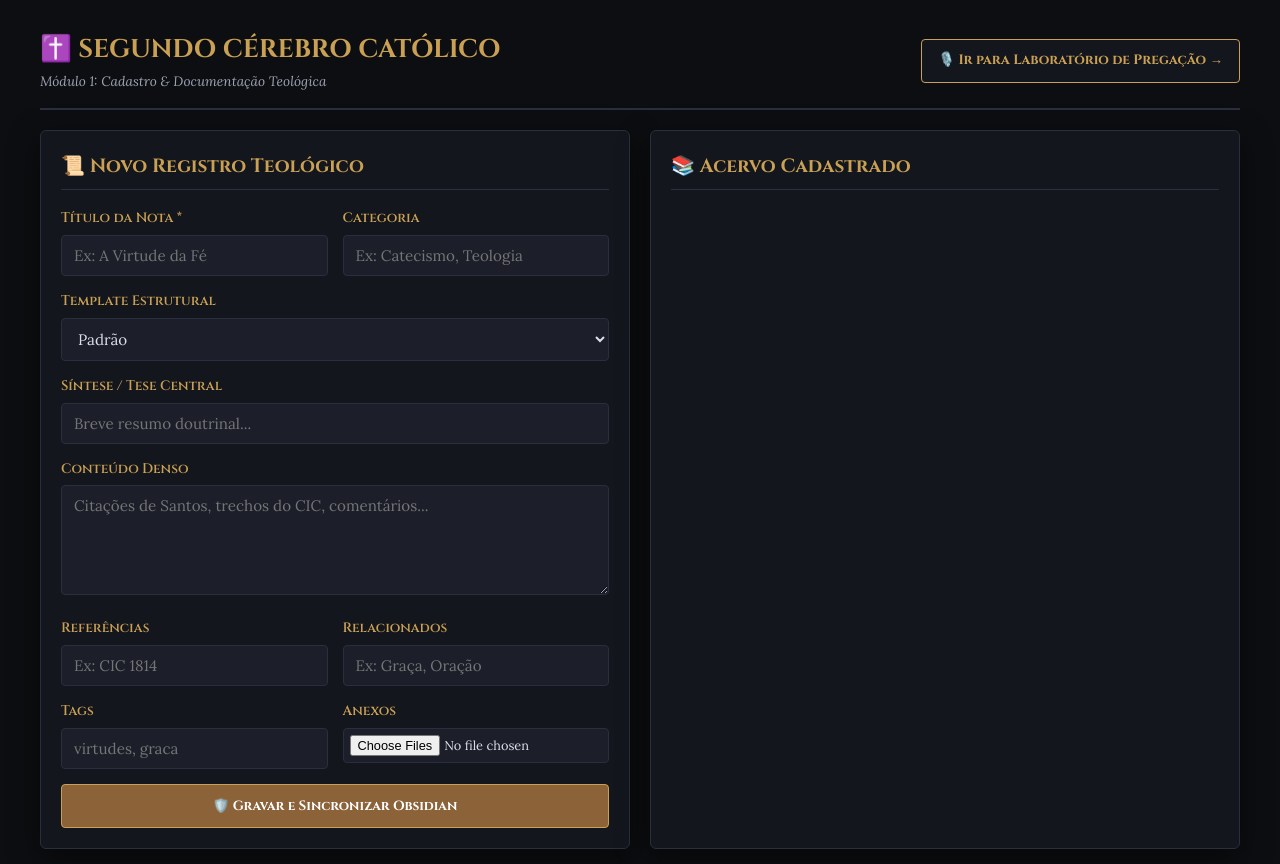
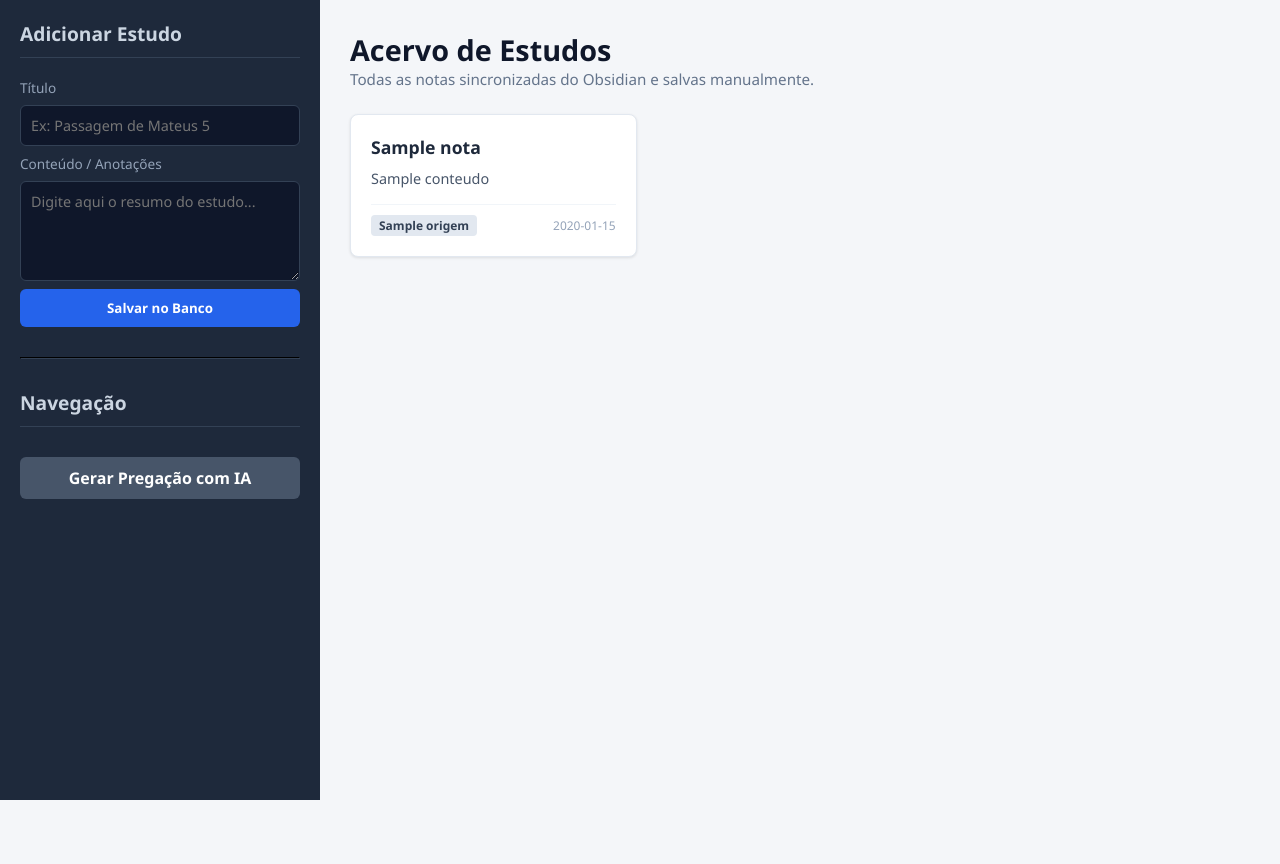
Before and after one commit to thales-biondi12/Cerebro_Catolico, a Flask app: template templates/index.html in a window 1280 px wide. After the commit the page ends 800 px from the top, so only its background shows below. Run offline with Flask 3, Linux system fonts and the light colour scheme; the template is opened without the code that fills it: most values are stand-ins (such as "Sample title", 1, 10 or a date in 2020); a database or web service that is not in the repository returns one stand-in record (values such as "Sample title"); data that the repository does not hold is empty.

Commit message:
Atualiza index.html para exibir acervo do MongoDB

```diff
--- a/app.py
+++ b/app.py
@@ -86,10 +86,14 @@ def criar_nota_com_template(estudo, nome_template, arquivos_anexados):
         f.write(conteudo_final)
 
 
-@app.route("/")
+@app.route('/')
 def index():
-    # Página 1: Cadastro e Acervo de Estudos
-    return render_template("index.html")
+    # Busca todas as notas cadastradas no MongoDB Atlas
+    # Altere 'estudos' para o nome exato da sua coleção, se for diferente
+    notas = list(db.estudos.find().sort("data_criacao", -1))
+
+    # Envia a lista de 'notas' para a página index.html
+    return render_template('index.html', notas=notas)
 
 
 @app.route("/pregacao")
--- a/templates/index.html
+++ b/templates/index.html
@@ -3,291 +3,228 @@
 <head>
     <meta charset="UTF-8">
     <meta name="viewport" content="width=device-width, initial-scale=1.0">
-    <title>Segundo Cérebro Católico — Cadastros & Acervo</title>
-    <link href="https://fonts.googleapis.com/css2?family=Cinzel:wght@600;700&family=Lora:ital,wght@0,400;0,600;1,400&family=JetBrains+Mono:wght@400;500&display=swap" rel="stylesheet">
-
+    <title>Segundo Cérebro Católica</title>
     <style>
-        :root {
-            --bg-principal: #0d0e11;
-            --bg-card: #14161d;
-            --bg-input: #1c1f2a;
-            --borda: #2a2e3d;
-            --texto: #dcdfe7;
-            --texto-suave: #9ea4b5;
-            --ouro: #c9a054;
-            --destaque: #8c6239;
+        * {
+            box-sizing: border-box;
+            margin: 0;
+            padding: 0;
+            font-family: 'Segoe UI', Tahoma, Geneva, Verdana, sans-serif;
         }
 
-        * { box-sizing: border-box; margin: 0; padding: 0; }
         body {
-            background-color: var(--bg-principal);
-            color: var(--texto);
-            font-family: 'Lora', serif;
-            padding: 15px;
-            line-height: 1.6;
+            background-color: #f4f6f9;
+            color: #333;
+            display: flex;
+            min-height: 100vh;
         }
 
-        .container { max-width: 1200px; margin: 0 auto; }
-
-        header {
+        /* Sidebar / Painel Lateral */
+        .sidebar {
+            width: 320px;
+            background-color: #1e293b;
+            color: #fff;
+            padding: 20px;
             display: flex;
-            flex-direction: row;
-            justify-content: space-between;
-            align-items: center;
-            padding: 15px 0;
-            border-bottom: 2px solid var(--borda);
-            margin-bottom: 20px;
-            gap: 15px;
-        }
-        h1 { font-family: 'Cinzel', serif; color: var(--ouro); font-size: 1.6rem; }
-
-        .btn-nav {
-            background: var(--bg-card);
-            border: 1px solid var(--ouro);
-            color: var(--ouro);
-            padding: 10px 16px;
-            font-family: 'Cinzel', serif;
-            text-decoration: none;
-            border-radius: 4px;
-            transition: 0.2s;
-            font-weight: bold;
-            font-size: 0.85rem;
-            text-align: center;
-            white-space: nowrap;
-        }
-        .btn-nav:hover { background: var(--ouro); color: #000; }
-
-        .grid-2 {
-            display: grid;
-            grid-template-columns: 1fr 1fr;
+            flex-direction: column;
             gap: 20px;
         }
 
-        .painel {
-            background: var(--bg-card);
-            border: 1px solid var(--borda);
-            border-radius: 6px;
-            padding: 20px;
-            box-shadow: 0 10px 30px rgba(0,0,0,0.5);
+        .sidebar h2 {
+            font-size: 1.2rem;
+            color: #cbd5e1;
+            border-bottom: 1px solid #334155;
+            padding-bottom: 10px;
         }
 
-        h2 {
-            font-family: 'Cinzel', serif;
-            color: var(--ouro);
-            font-size: 1.2rem;
-            margin-bottom: 18px;
-            border-bottom: 1px solid var(--borda);
-            padding-bottom: 8px;
+        .form-group {
+            display: flex;
+            flex-direction: column;
+            gap: 8px;
         }
 
-        .form-group { margin-bottom: 15px; }
-        label { display: block; margin-bottom: 5px; font-family: 'Cinzel', serif; font-size: 0.85rem; color: var(--ouro); }
-        input, select, textarea {
+        .form-group label {
+            font-size: 0.85rem;
+            color: #94a3b8;
+        }
+
+        .form-group input,
+        .form-group textarea {
             width: 100%;
-            padding: 10px 12px;
-            border-radius: 4px;
-            border: 1px solid var(--borda);
-            background: var(--bg-input);
-            color: var(--texto);
-            font-family: 'Lora', serif;
+            padding: 10px;
+            border-radius: 6px;
+            border: 1px solid #334155;
+            background-color: #0f172a;
+            color: #fff;
+            font-size: 0.9rem;
+        }
+
+        .form-group textarea {
+            resize: vertical;
+            height: 100px;
+        }
+
+        .btn {
+            background-color: #2563eb;
+            color: white;
+            border: none;
+            padding: 10px 15px;
+            border-radius: 6px;
+            cursor: pointer;
+            font-weight: bold;
+            transition: background 0.2s;
+        }
+
+        .btn:hover {
+            background-color: #1d4ed8;
+        }
+
+        .btn-secondary {
+            background-color: #475569;
+            text-align: center;
+            text-decoration: none;
+            display: inline-block;
+            margin-top: 10px;
+        }
+
+        .btn-secondary:hover {
+            background-color: #334155;
+        }
+
+        /* Conteúdo Principal */
+        .main-content {
+            flex: 1;
+            padding: 30px;
+            overflow-y: auto;
+        }
+
+        .header {
+            margin-bottom: 25px;
+        }
+
+        .header h1 {
+            font-size: 1.8rem;
+            color: #0f172a;
+        }
+
+        .header p {
+            color: #64748b;
             font-size: 0.95rem;
         }
-        textarea { resize: vertical; height: 110px; }
 
-        .row { display: flex; gap: 15px; }
-        .row .form-group { flex: 1; }
-
-        button {
-            width: 100%;
-            padding: 12px;
-            background: var(--destaque);
-            color: #fff;
-            border: 1px solid var(--ouro);
-            font-family: 'Cinzel', serif;
-            font-weight: bold;
-            border-radius: 4px;
-            cursor: pointer;
-            transition: 0.2s;
-        }
-        button:hover { background: var(--ouro); color: #000; }
-
-        .card-estudo {
-            background: var(--bg-input);
-            border-left: 3px solid var(--ouro);
-            padding: 12px 15px;
-            margin-bottom: 12px;
-            border-radius: 0 4px 4px 0;
-        }
-        .card-estudo h4 { font-family: 'Cinzel', serif; color: var(--ouro); }
-        .tag {
-            display: inline-block;
-            background: var(--bg-principal);
-            border: 1px solid var(--borda);
-            color: var(--texto-suave);
-            padding: 1px 6px;
-            border-radius: 3px;
-            font-size: 0.75rem;
-            margin-right: 5px;
-            margin-top: 4px;
-            font-family: 'JetBrains Mono', monospace;
+        /* Grid de Cards */
+        .cards-grid {
+            display: grid;
+            grid-template-columns: repeat(auto-fill, minmax(280px, 1fr));
+            gap: 20px;
         }
 
-        .feedback { padding: 10px; border-radius: 4px; display: none; text-align: center; margin-top: 10px; }
-        .success { background: #1b382b; color: #85e3b2; }
-        .error { background: #4a1521; color: #f38ba8; }
+        .card {
+            background-color: #ffffff;
+            border-radius: 8px;
+            padding: 20px;
+            box-shadow: 0 1px 3px rgba(0,0,0,0.1);
+            display: flex;
+            flex-direction: column;
+            justify-content: space-between;
+            border: 1px solid #e2e8f0;
+        }
 
-        /* REGRAS RESPONSIVAS PARA CELULARES */
-        @media (max-width: 768px) {
-            header {
-                flex-direction: column;
-                align-items: stretch;
-                text-align: center;
-            }
-            .grid-2 {
-                grid-template-columns: 1fr;
-            }
-            .row {
-                flex-direction: column;
-                gap: 0;
-            }
-            h1 { font-size: 1.4rem; }
-            .painel { padding: 15px; }
+        .card h3 {
+            font-size: 1.1rem;
+            color: #1e293b;
+            margin-bottom: 10px;
+        }
+
+        .card p {
+            font-size: 0.9rem;
+            color: #475569;
+            line-height: 1.4;
+            white-space: pre-line;
+            max-height: 150px;
+            overflow: hidden;
+            text-overflow: ellipsis;
+            margin-bottom: 15px;
+        }
+
+        .card-footer {
+            display: flex;
+            justify-content: space-between;
+            align-items: center;
+            border-top: 1px solid #f1f5f9;
+            padding-top: 10px;
+            font-size: 0.75rem;
+            color: #94a3b8;
+        }
+
+        .tag-origem {
+            background-color: #e2e8f0;
+            color: #334155;
+            padding: 2px 8px;
+            border-radius: 4px;
+            font-weight: 600;
+        }
+
+        .empty-state {
+            text-align: center;
+            color: #94a3b8;
+            grid-column: 1 / -1;
+            padding: 50px 0;
         }
     </style>
 </head>
 <body>
 
-<div class="container">
-    <header>
-        <div>
-            <h1>✝️ SEGUNDO CÉREBRO CATÓLICO</h1>
-            <p style="font-style: italic; color: var(--texto-suave); font-size: 0.85rem;">Módulo 1: Cadastro & Documentação Teológica</p>
+    <!-- Sidebar: Criar Nota & Navegação -->
+    <div class="sidebar">
+        <h2>Adicionar Estudo</h2>
+        <form action="/salvar" method="POST" class="form-group">
+            <div class="form-group">
+                <label for="titulo">Título</label>
+                <input type="text" id="titulo" name="titulo" placeholder="Ex: Passagem de Mateus 5" required>
+            </div>
+
+            <div class="form-group">
+                <label for="conteudo">Conteúdo / Anotações</label>
+                <textarea id="conteudo" name="conteudo" placeholder="Digite aqui o resumo do estudo..." required></textarea>
+            </div>
+
+            <button type="submit" class="btn">Salvar no Banco</button>
+        </form>
+
+        <hr style="border-color: #334155; margin: 10px 0;">
+
+        <h2>Navegação</h2>
+        <a href="/pregacao" class="btn btn-secondary">Gerar Pregação com IA</a>
+    </div>
+
+    <!-- Conteúdo Principal: Lista de Notas -->
+    <div class="main-content">
+        <div class="header">
+            <h1>Acervo de Estudos</h1>
+            <p>Todas as notas sincronizadas do Obsidian e salvas manualmente.</p>
         </div>
-        <a href="/pregacao" class="btn-nav">🎙️ Ir para Laboratório de Pregação →</a>
-    </header>
 
-    <div class="grid-2">
-        <section class="painel">
-            <h2>📜 Novo Registro Teológico</h2>
-            <form id="formEstudo" enctype="multipart/form-data">
-                <div class="row">
-                    <div class="form-group">
-                        <label for="titulo">Título da Nota *</label>
-                        <input type="text" id="titulo" name="titulo" required placeholder="Ex: A Virtude da Fé">
+        <div class="cards-grid">
+            {% for nota in notas %}
+                <div class="card">
+                    <div>
+                        <h3>{{ nota.titulo }}</h3>
+                        <p>{{ nota.conteudo }}</p>
                     </div>
-                    <div class="form-group">
-                        <label for="categoria">Categoria</label>
-                        <input type="text" id="categoria" name="categoria" placeholder="Ex: Catecismo, Teologia">
+                    <div class="card-footer">
+                        <span class="tag-origem">{{ nota.origem if nota.origem else 'Manual' }}</span>
+                        <span>{{ nota.data_criacao.strftime('%d/%m/%Y') if nota.data_criacao else '' }}</span>
                     </div>
                 </div>
-                <div class="form-group">
-                    <label for="template">Template Estrutural</label>
-                    <select id="template" name="template"><option value="">Carregando...</option></select>
+            {% else %}
+                <div class="empty-state">
+                    <h3>Nenhum estudo encontrado</h3>
+                    <p>Rode o script do Obsidian ou insira um novo estudo pelo painel lateral.</p>
                 </div>
-                <div class="form-group">
-                    <label for="resumo">Síntese / Tese Central</label>
-                    <input type="text" id="resumo" name="resumo" placeholder="Breve resumo doutrinal...">
-                </div>
-                <div class="form-group">
-                    <label for="conteudo">Conteúdo Denso</label>
-                    <textarea id="conteudo" name="conteudo" placeholder="Citações de Santos, trechos do CIC, comentários..."></textarea>
-                </div>
-                <div class="row">
-                    <div class="form-group">
-                        <label for="referencias">Referências</label>
-                        <input type="text" id="referencias" name="referencias" placeholder="Ex: CIC 1814">
-                    </div>
-                    <div class="form-group">
-                        <label for="relacionados">Relacionados</label>
-                        <input type="text" id="relacionados" name="relacionados" placeholder="Ex: Graça, Oração">
-                    </div>
-                </div>
-                <div class="row">
-                    <div class="form-group">
-                        <label for="tags">Tags</label>
-                        <input type="text" id="tags" name="tags" placeholder="virtudes, graca">
-                    </div>
-                    <div class="form-group">
-                        <label for="arquivos">Anexos</label>
-                        <input type="file" id="arquivos" name="arquivos" multiple style="font-size: 0.8rem; padding: 6px;">
-                    </div>
-                </div>
-                <button type="submit">🛡️ Gravar e Sincronizar Obsidian</button>
-            </form>
-            <div id="feedback" class="feedback"></div>
-        </section>
-
-        <section class="painel">
-            <h2>📚 Acervo Cadastrado</h2>
-            <div id="listaEstudos" style="max-height: 520px; overflow-y: auto;">Carregando notas...</div>
-        </section>
+            {% endfor %}
+        </div>
     </div>
-</div>
-
-<script>
-    async function carregarTemplates() {
-        try {
-            const res = await fetch('/api/templates');
-            const data = await res.json();
-            const select = document.getElementById('template');
-            select.innerHTML = '';
-            if (data.templates && data.templates.length > 0) {
-                data.templates.forEach(t => select.innerHTML += `<option value="${t}">${t}</option>`);
-            } else {
-                select.innerHTML = '<option value="">Padrão</option>';
-            }
-        } catch(e) {
-            console.error(e);
-        }
-    }
-
-    async function carregarEstudos() {
-        try {
-            const res = await fetch('/api/estudos');
-            const data = await res.json();
-            const container = document.getElementById('listaEstudos');
-            container.innerHTML = '';
-
-            (data.estudos || []).slice().reverse().forEach(e => {
-                const tags = (e.tags || []).map(t => `<span class="tag">#${t}</span>`).join('');
-                container.innerHTML += `
-                    <div class="card-estudo">
-                        <h4>${e.titulo} <small style="color:var(--texto-suave); font-size:0.75rem;">[${e.categoria}]</small></h4>
-                        <p style="font-size:0.85rem; margin: 4px 0;">${e.resumo || ''}</p>
-                        <div>${tags}</div>
-                    </div>
-                `;
-            });
-        } catch(e) {
-            console.error(e);
-        }
-    }
-
-    document.getElementById('formEstudo').addEventListener('submit', async (e) => {
-        e.preventDefault();
-        const formData = new FormData(e.target);
-        const feedback = document.getElementById('feedback');
-
-        try {
-            const res = await fetch('/api/estudos', { method: 'POST', body: formData });
-            const result = await res.json();
-            if (res.ok) {
-                feedback.className = 'feedback success';
-                feedback.innerText = '📜 Estudo gravado e nota gerada com sucesso!';
-                feedback.style.display = 'block';
-                e.target.reset();
-                carregarEstudos();
-            } else { throw new Error(result.erro); }
-        } catch (err) {
-            feedback.className = 'feedback error';
-            feedback.innerText = '❌ ' + err.message;
-            feedback.style.display = 'block';
-        }
-    });
-
-    carregarTemplates();
-    carregarEstudos();
-</script>
 
 </body>
 </html>
```
Also changed, not shown: importar_obsidian.py (added, +63 -0 lines).
